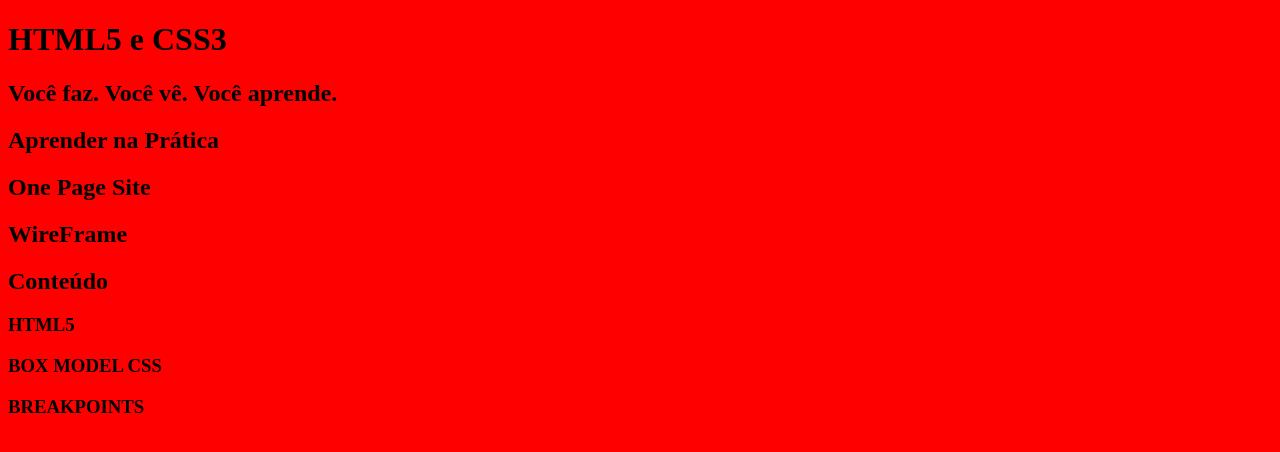
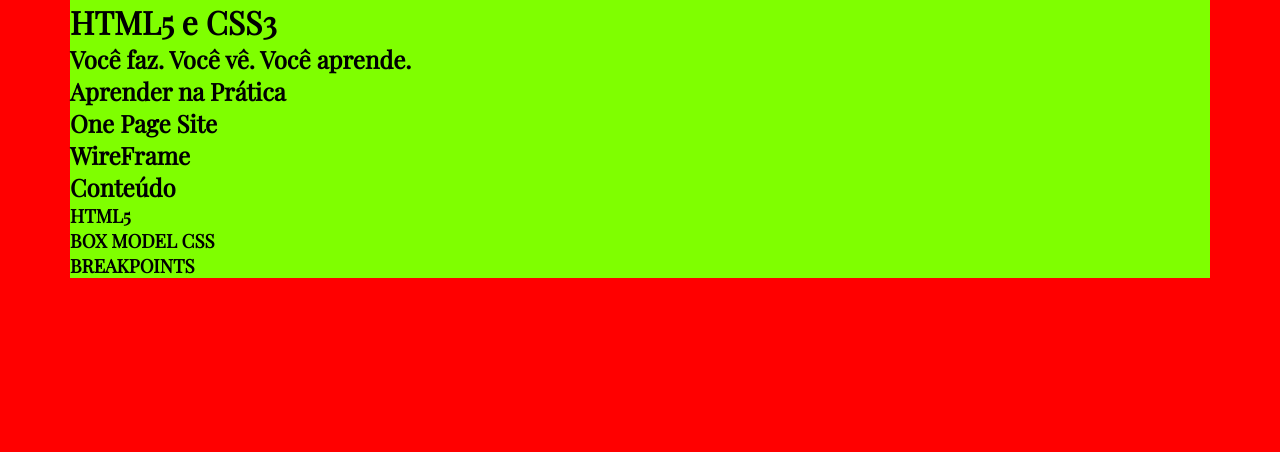
Before and after one commit to Walkemyr/html5css3, a plain HTML site: page index.html in a window 1280 px wide. Drawn offline with nearby package versions, Linux system fonts and the light colour scheme.

Commit message:
Modificacoes no Layout

```diff
--- a/index.html
+++ b/index.html
@@ -1,5 +1,6 @@
 <!DOCTYPE html>
 <html lang="pt-BR">
+
 <head>
     <meta charset="UTF-8">
     <meta name="viewport" content="width=device-width, initial-scale=1.0">
@@ -9,44 +10,60 @@
     <link rel="icon" href="img/favicon.png">
     <link rel="stylesheet" href="style.css">
 </head>
+
 <body>
     <!-- Cabeçalho -->
     <header>
+        <div class="Container">
 
+        </div>
     </header>
 
     <!-- Destaque -->
     <main>
+        <div class="Container">
             <h1>HTML5 e CSS3</h1>
             <h2>Você faz. Você vê. Você aprende.</h2>
+        </div>
     </main>
 
     <!-- Sobre -->
     <section>
+        <div class="Container">
             <h2>Aprender na Prática</h2>
+        </div>
     </section>
 
     <!-- One Page -->
     <section>
+        <div class="Container">
             <h2>One Page Site</h2>
+        </div>
     </section>
 
     <!-- WireFrame -->
     <section>
+        <div class="Container">
             <h2>WireFrame</h2>
+        </div>
     </section>
 
     <!-- Conteudo -->
     <section>
+        <div class="Container">
             <h2>Conteúdo</h2>
             <h3>HTML5</h3>
             <h3>BOX MODEL CSS</h3>
             <h3>BREAKPOINTS</h3>
+        </div>
     </section>
 
     <!-- Rodape -->
     <footer>
+        <div class="Container">
 
+        </div>
     </footer>
 </body>
+
 </html>
--- a/style.css
+++ b/style.css
@@ -1,31 +1,75 @@
 /*
 Folha de estilo do site one Page HTML5 e CSS3 @author Valdemir Nascimento
 */
+
+/* Importação (google fonts) */
+@import url('https://fonts.googleapis.com/css2?family=Playfair+Display&display=swap');
+
+/* CSS Reset */
+* {
+    margin: 0;
+    border: 0;
+    padding: 0;
+}
+
+body {
+    font-family: 'Playfair Display', serif;
+    font-size: 1em;
+}
+
+/* Layout */
+.Container {
+    margin: 0 auto;
+    background-color: chartreuse;
+}
 
 /* Smartphone Portrait >>>>>>>>>>>>>>>>>>>>>>>>>>>>>>>>> */
 
 
 /* Smartphone Landscape >>>>>>>>>>>>>>>>>>>>>>>>>>>>>>>>> */
 @media (min-width: 576px) {
-    body{
+    body {
         background-color: aqua;
     }
+
+    /* Layout */
+    .Container {
+        max-width: 540px;
+    }
 }
+
 /* Tablet Portrait >>>>>>>>>>>>>>>>>>>>>>>>>>>>>>>>> */
 @media (min-width: 768px) {
-    body{
-        background-color:yellow;
+    body {
+        background-color: yellow;
+    }
+
+    /* Layout */
+    .Container {
+        max-width: 720px;
     }
 }
+
 /* Tablet Landscape >>>>>>>>>>>>>>>>>>>>>>>>>>>>>>>>> */
 @media (min-width: 992px) {
-    body{
+    body {
         background-color: rgb(255, 136, 0);
     }
+
+    /* Layout */
+    .Container {
+        max-width: 960px;
+    }
 }
+
 /* PC >>>>>>>>>>>>>>>>>>>>>>>>>>>>>>>>> */
 @media (min-width: 1200px) {
-    body{
+    body {
         background-color: rgb(255, 0, 0);
     }
+
+    /* Layout */
+    .Container {
+        max-width: 1140px;
+    }
 }
```
Lines whose indentation alone changed are shown as unchanged.
